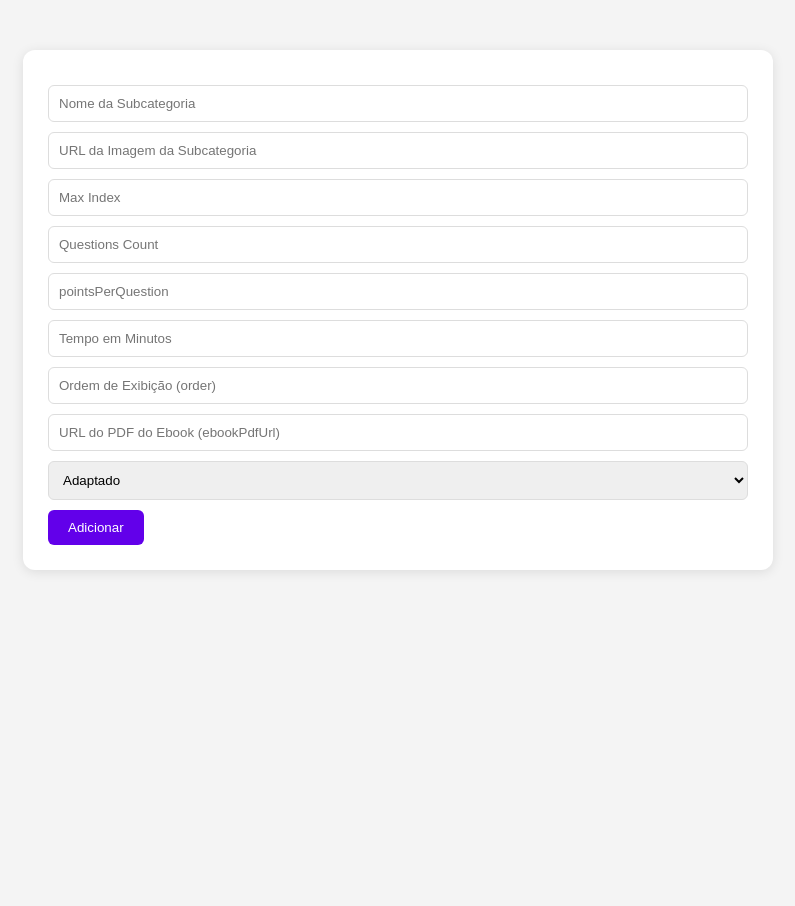
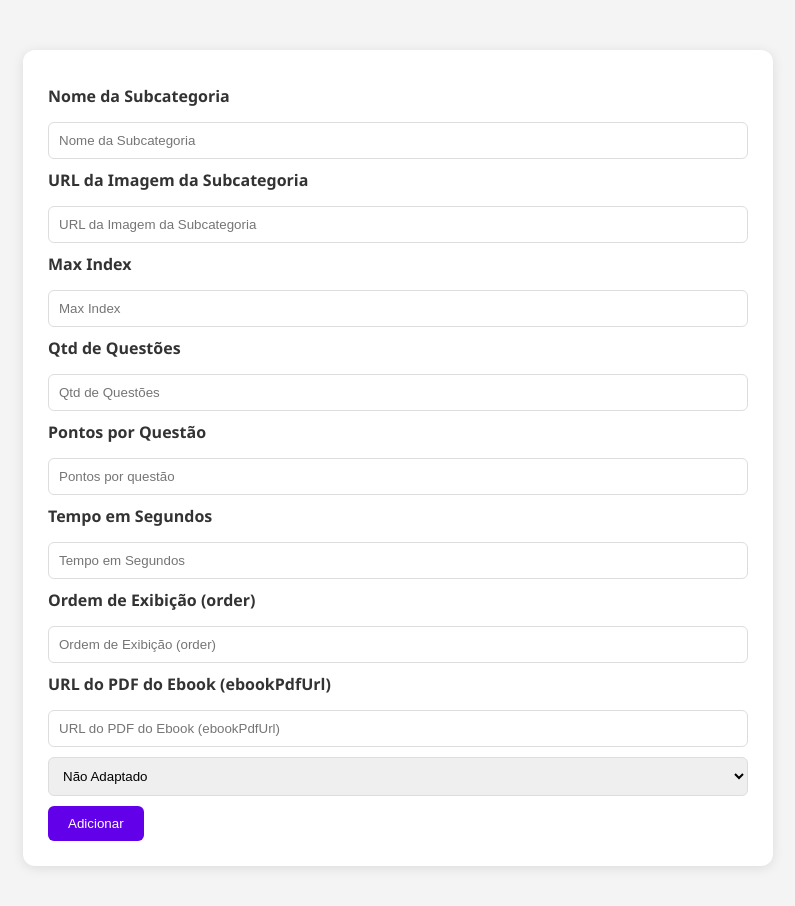
Before and after one commit to fisicafascinioquiz/ffqadm, a plain HTML site: page add-subcategory.html in a window 1280 px wide. Shown: the whole page, without its empty margins (242-1037 px from the left). Before the commit the page ends 800 px from the top, so only its background shows below. Drawn offline with Linux system fonts and the light colour scheme.

Commit message:
Add files via upload

```diff
--- a/add-subcategory.html
+++ b/add-subcategory.html
@@ -8,20 +8,36 @@
 </head>
 <body>
     <div class="container">
+        <label for="editTextSubcategoryName">Nome da Subcategoria</label>
 <input type="text" id="editTextSubcategoryName" placeholder="Nome da Subcategoria">
+
+<label for="editTextSubcategoryImage">URL da Imagem da Subcategoria</label>
 <input type="text" id="editTextSubcategoryImage" placeholder="URL da Imagem da Subcategoria">
+
+<label for="editTextMaxIndex">Max Index</label>
 <input type="number" id="editTextMaxIndex" placeholder="Max Index">
-        <input type="number" id="editTextQuestionsCount" placeholder="Questions Count">
-        <input type="number" id="editTextpointsPerQuestion" placeholder="pointsPerQuestion">
-        <input type="number" id="editTextTime" placeholder="Tempo em Minutos">
+
+<label for="editTextQuestionsCount">Qtd de Questões</label>
+<input type="number" id="editTextQuestionsCount" placeholder="Qtd de Questões">
+
+<label for="editTextpointsPerQuestion">Pontos por Questão</label>
+<input type="number" id="editTextpointsPerQuestion" placeholder="Pontos por questão">
+
+<label for="editTextTime">Tempo em Segundos</label>
+<input type="number" id="editTextTime" placeholder="Tempo em Segundos">
 
 <!-- 🆕 NOVOS CAMPOS -->
+<label for="editTextOrder">Ordem de Exibição (order)</label>
 <input type="number" id="editTextOrder" placeholder="Ordem de Exibição (order)">
+
+<label for="editTextEbookPdfUrl">URL do PDF do Ebook (ebookPdfUrl)</label>
 <input type="text" id="editTextEbookPdfUrl" placeholder="URL do PDF do Ebook (ebookPdfUrl)">
 
+
         <select id="spinnerIsAdapted">
+            <option value="false">Não Adaptado</option>
             <option value="true">Adaptado</option>
-            <option value="false">Não Adaptado</option>
+
         </select>
         <button id="buttonAddSubcategory">Adicionar</button>
     </div>
--- a/styles.css
+++ b/styles.css
@@ -141,3 +141,11 @@ input:focus, select:focus {
   color: #888;
   font-style: italic;
 }
+
+label {
+  display: block;
+  font-weight: bold;
+  margin-top: 10px;
+  margin-bottom: 5px;
+  color: #333;
+}
```
Also changed, not shown: edit-question.html (+16 -0 lines), edit-subcategory.html (+19 -2 lines), subcategories.html (+16 -1 lines). Lines whose indentation alone changed are shown as unchanged.
